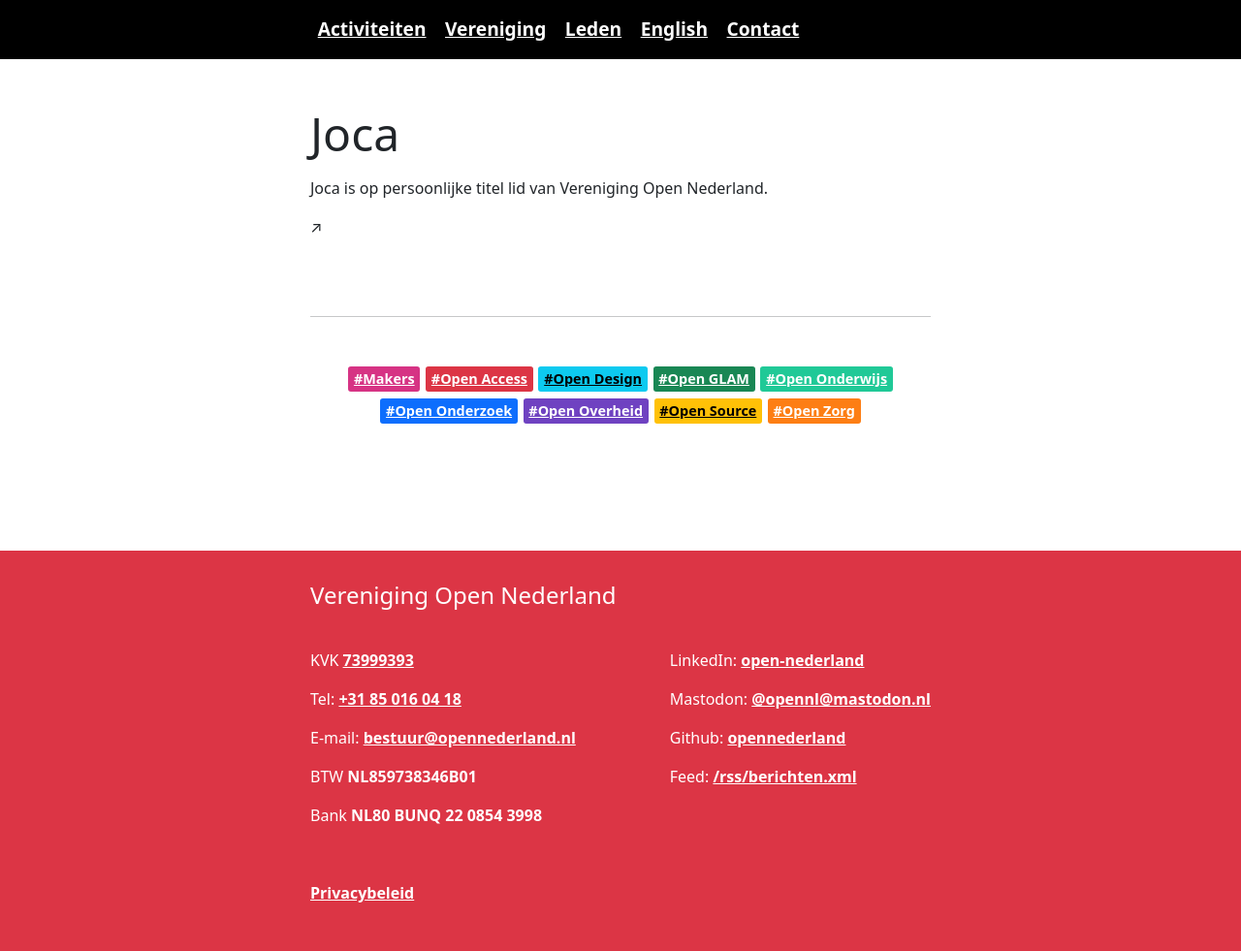
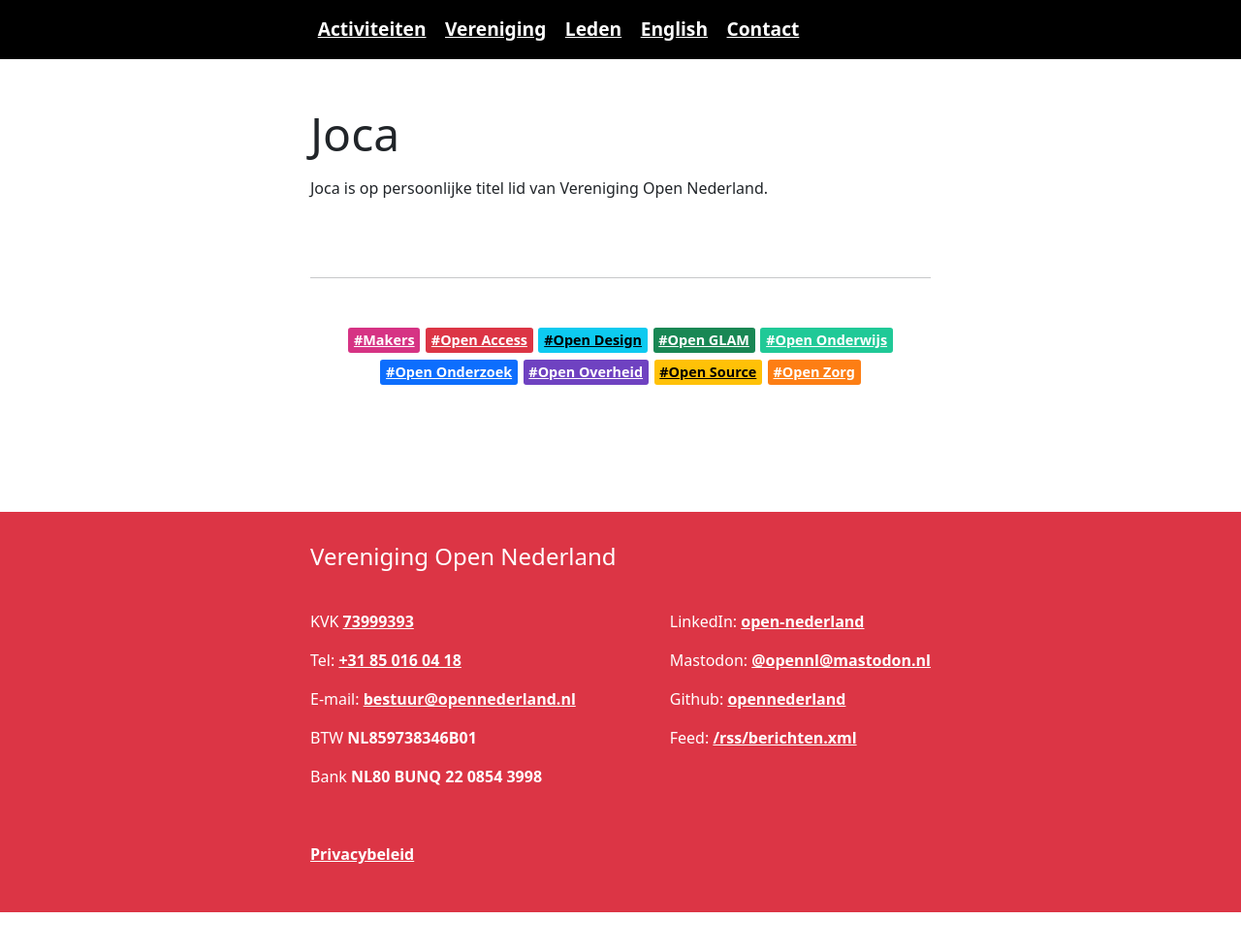
Before and after one commit to opennederland/www.opennederland.nl, a Jekyll site: the page built from _members/personen/Joca.md, in a window 1280 px wide. Shown: the whole page at 97% size. Built offline with Jekyll 4.4.1, drawn with Linux system fonts in a browser that asks for light colours; after the commit the page ends 941 px from its top, so only the background shows below that.

Commit message:
geen link tonen wanneer er geen link is.

```diff
--- a/_layouts/members.html
+++ b/_layouts/members.html
@@ -5,8 +5,9 @@
 
 <blockquote>{{ content }}</blockquote>
 
+{% if page.website %}
 <p><a target="_blank" href="{{ page.website }}">{{ page.website }}</a> ↗</p>
-
+{% endif %}
 {% if page.organisaties %}
 <p>{{ page.title }} is onder andere betrokken bij:</p>
 <ul>
```
